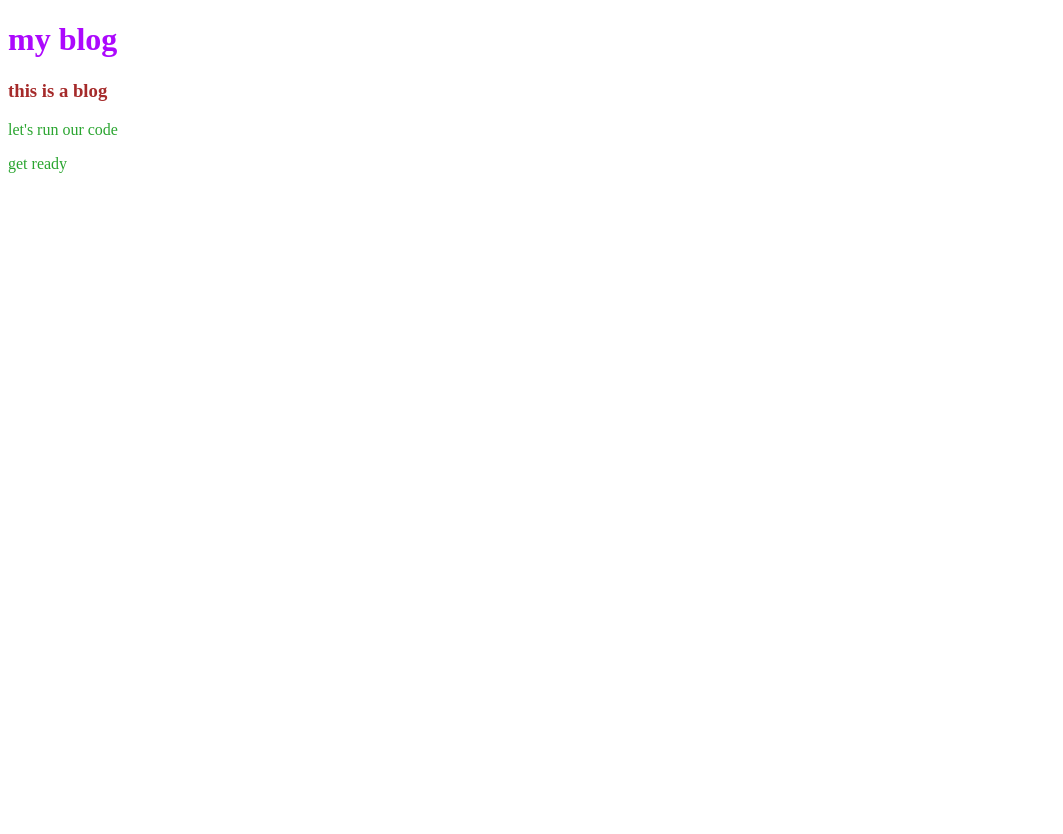
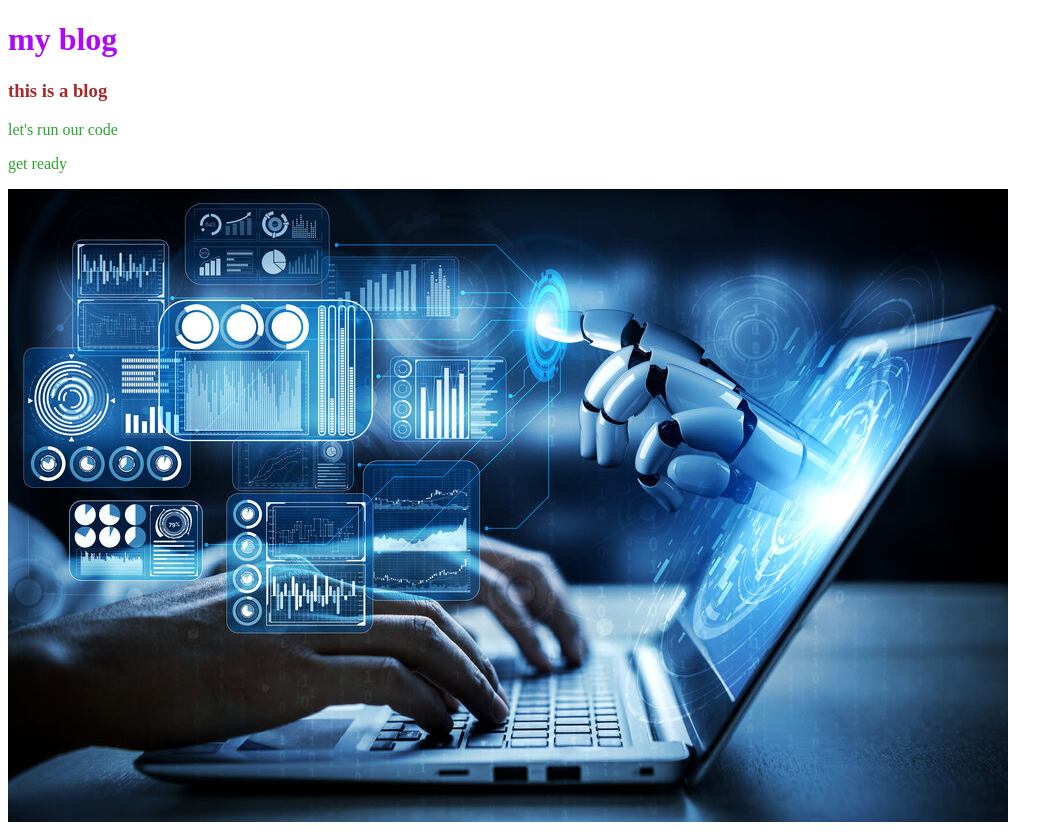
Before and after one commit to Sanzidakaniz/my-second-repo, a plain HTML site: page index.html in a window 1280 px wide. Shown: the whole page, without its empty margins (0-1063 px from the left). Before the commit the page ends 800 px from the top, so only its background shows below. Drawn offline with Linux system fonts and the light colour scheme.

Commit message:
image added

```diff
--- a/index.html
+++ b/index.html
@@ -7,12 +7,14 @@
     <title>my second project</title>
 <link rel="shortcut icon" href="cMrANqU.jpg" type="image/x-icon">
     <link rel="stylesheet" href="style.css">
+
 </head>
 <body>
     <h1>my blog</h1>
     <h3>this is a blog </h3>
     <p>let's run our code</p>
     <p>get ready</p>
+    <img src="44.jpg" alt="">
 
 </body>
 </html>
```
Also changed, not shown: 44.jpg (added).
